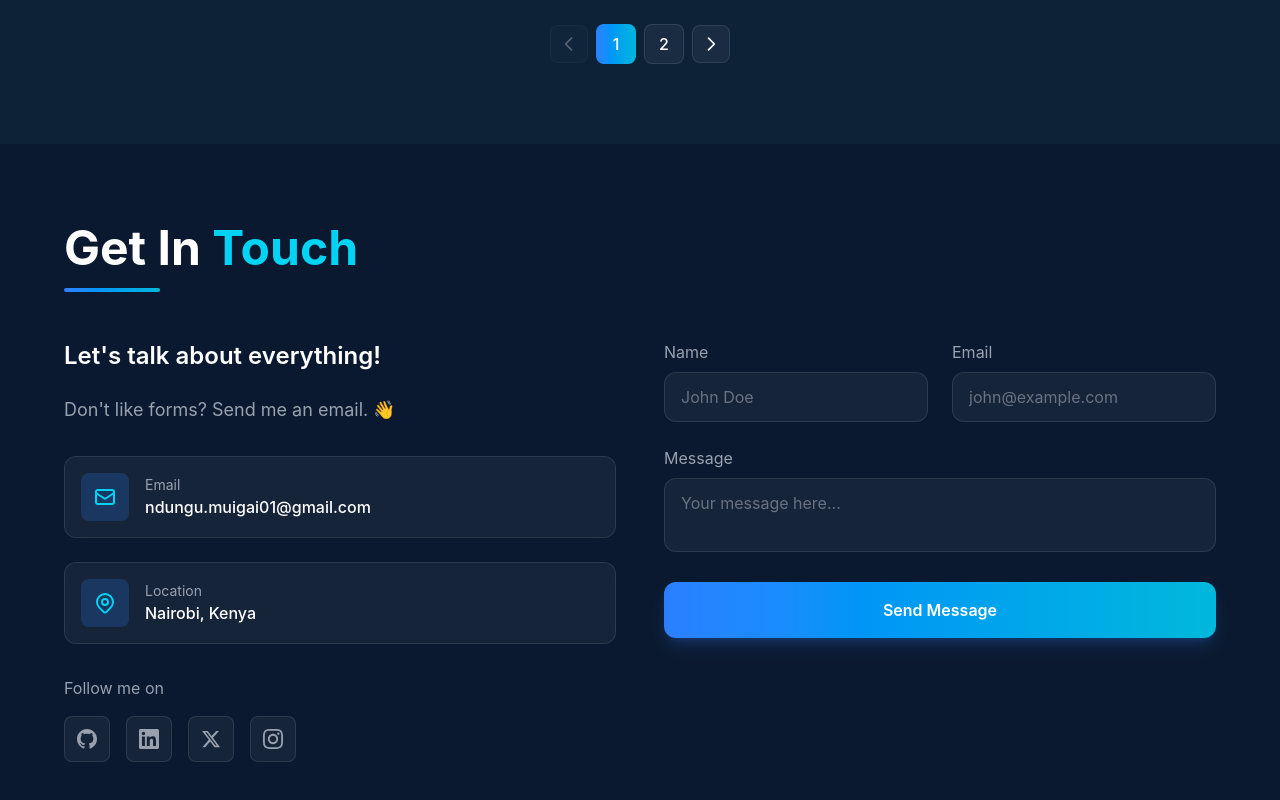
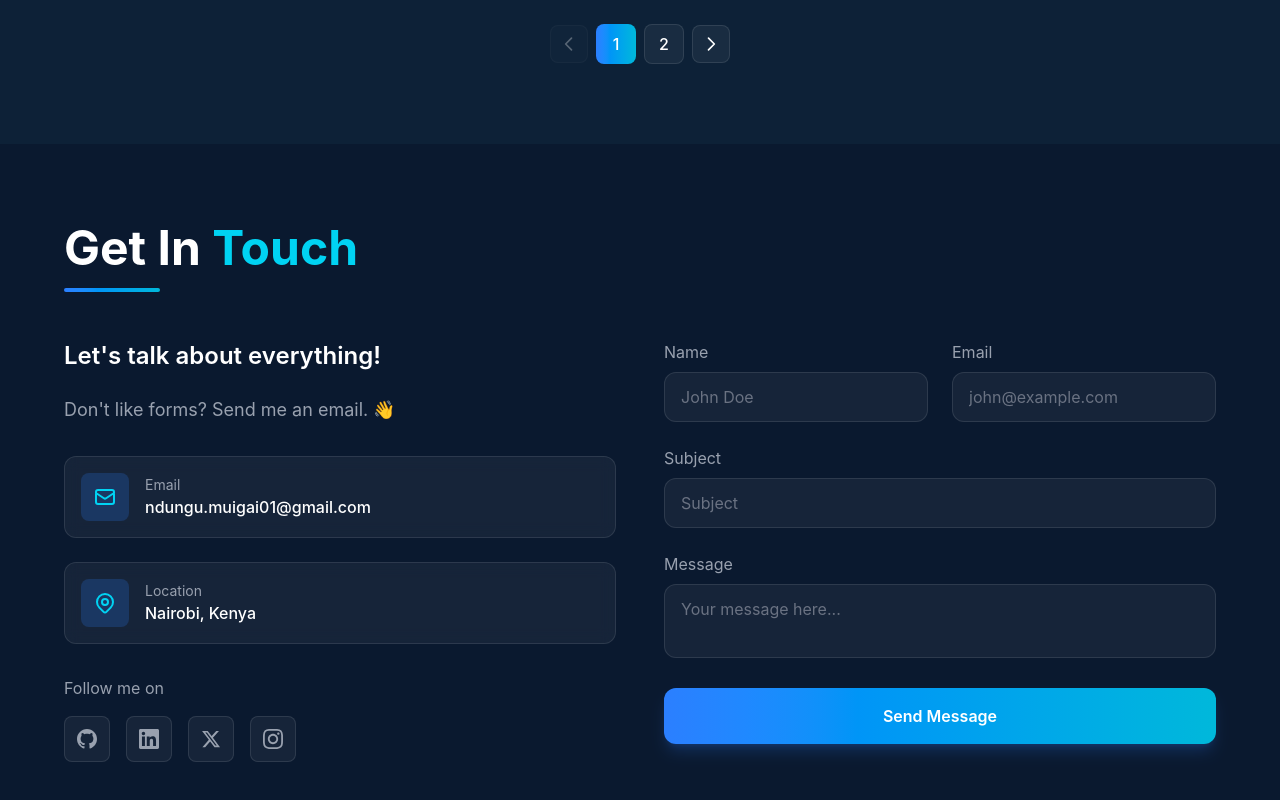
Before and after one commit to Ndungu-Muigai/new-portfolio, a React (Vite) app: page / in a window 1280 px wide. Shown: the part 2801-3601 px from the top of the page. Built offline with nearby package versions, Linux system fonts and the light colour scheme; no server answers.

Commit message:
Connected the contact form so that emails are sent using EmailJS

```diff
--- a/package.json
+++ b/package.json
@@ -10,12 +10,14 @@
     "preview": "vite preview"
   },
   "dependencies": {
+    "@emailjs/browser": "^4.4.1",
     "@tailwindcss/vite": "^4.2.1",
     "daisyui": "^5.5.19",
     "motion": "^12.35.1",
     "react": "^19.2.0",
     "react-dom": "^19.2.0",
     "react-scroll-to-top": "^3.1.0",
+    "react-toastify": "^11.0.5",
     "tailwindcss": "^4.2.1"
   },
   "devDependencies": {
--- a/src/App.jsx
+++ b/src/App.jsx
@@ -1,6 +1,8 @@
 import './App.css'
+import 'react-toastify/dist/ReactToastify.css'
 
 import ScrollToTop from "react-scroll-to-top"
+import { ToastContainer, Bounce } from 'react-toastify'
 
 import Hero from './Components/Hero'
 import About from './Components/About'
@@ -17,6 +19,7 @@ function App()
 
   return (
     <>
+    <ToastContainer position="top-right" autoClose={3000} hideProgressBar={false} newestOnTop={false} closeOnClick rtl={false} pauseOnFocusLoss={false} draggable pauseOnHover theme="colored" transition={Bounce}/>
       <Hero />
       <About />
       <Projects />
--- a/src/Components/Contact.jsx
+++ b/src/Components/Contact.jsx
@@ -1,5 +1,7 @@
 import { motion } from "motion/react"
 import { useState } from "react"
+import emailjs from "@emailjs/browser"
+import { toast } from "react-toastify"
 
 const Contact = () =>
 {
@@ -8,13 +10,26 @@ const Contact = () =>
   {
     name: "",
     email: "",
+    subject: "",
     message: ""
   })
 
   const handleSubmit = e =>
   {
     e.preventDefault()
-    console.log(formData)
+
+    emailjs.send("service_g7mlrw8", "template_lppq4qz", formData, "YZfD8aXcQI9Qwai9L")
+    .then((result) =>
+    {
+      console.log(result.text)
+      toast.success("Message sent successfully!")
+      setFormData({ name: "", email: "", subject: "", message: "" })
+    },
+    (error) =>
+    {
+      console.log(error.text)
+      toast.error("Failed to send message. Please try again later.")
+    })
   }
 
   const handleChange = e =>
@@ -139,7 +154,10 @@ const Contact = () =>
                   <input type="email" id="email" name="email" value={formData.email} onChange={handleChange} required className="w-full px-3 sm:px-4 py-2.5 sm:py-3 bg-white/5 border border-white/10 rounded-xl text-white placeholder-gray-500 focus:outline-none focus:border-cyan-500/50 focus:ring-1 focus:ring-cyan-500/50 transition-all text-sm sm:text-base" placeholder="john@example.com" />
                 </div>
               </div>
-
+              <div>
+                <label htmlFor="subject" className="block text-gray-400 mb-2 text-sm sm:text-base">Subject</label>
+                <input type="text" id="subject" name="subject" value={formData.subject} onChange={handleChange} required className="w-full px-3 sm:px-4 py-2.5 sm:py-3 bg-white/5 border border-white/10 rounded-xl text-white placeholder-gray-500 focus:outline-none focus:border-cyan-500/50 focus:ring-1 focus:ring-cyan-500/50 transition-all text-sm sm:text-base" placeholder="Subject" />
+              </div>
               <div>
                 <label htmlFor="message" className="block text-gray-400 mb-2 text-sm sm:text-base">Message</label>
                 <textarea id="message" name="message" value={formData.message} onChange={handleChange} required rows="4 sm:6" className="w-full px-3 sm:px-4 py-2.5 sm:py-3 bg-white/5 border border-white/10 rounded-xl text-white placeholder-gray-500 focus:outline-none focus:border-cyan-500/50 focus:ring-1 focus:ring-cyan-500/50 transition-all resize-none text-sm sm:text-base" placeholder="Your message here..." />
```
Also changed, not shown: 1 other file (tests, documents, lock files or other folders).
